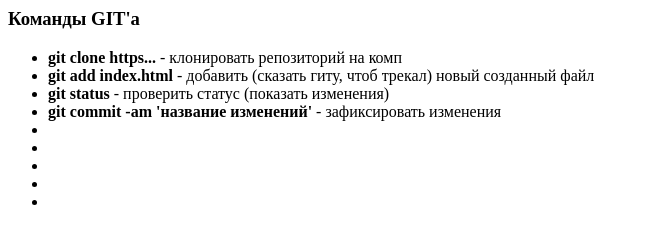
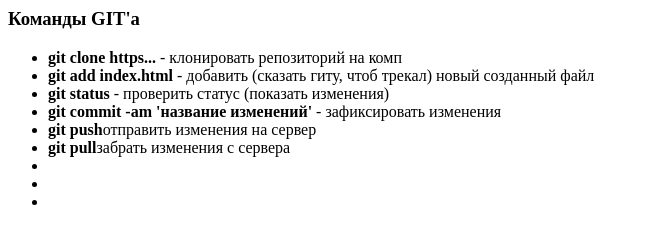
Before and after one commit to Furciferrr/mytestrepository, a plain HTML site: page index.html in a window 1280 px wide. Shown: the whole page, without its empty margins (0-648 px from the left). Drawn offline with Linux system fonts and the light colour scheme.

Commit message:
добавил новые команды в index.html

```diff
--- a/index.html
+++ b/index.html
@@ -7,8 +7,8 @@
         <li><strong>git add index.html</strong> - добавить (сказать гиту, чтоб трекал) новый созданный файл</li>
         <li><strong>git status</strong> - проверить статус (показать изменения)</li>
         <li><strong>git commit -am 'название изменений'</strong> - зафиксировать изменения</li>
-        <li><strong></strong></li>
-        <li><strong></strong></li>
+        <li><strong>git push</strong>отправить изменения на сервер</li>
+        <li><strong>git pull</strong>забрать изменения с сервера</li>
         <li><strong></strong></li>
         <li><strong></strong></li>
         <li><strong></strong></li>
```
